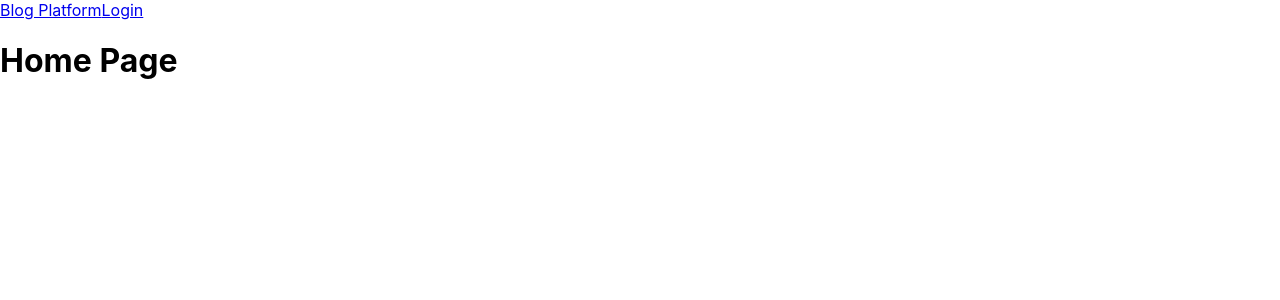
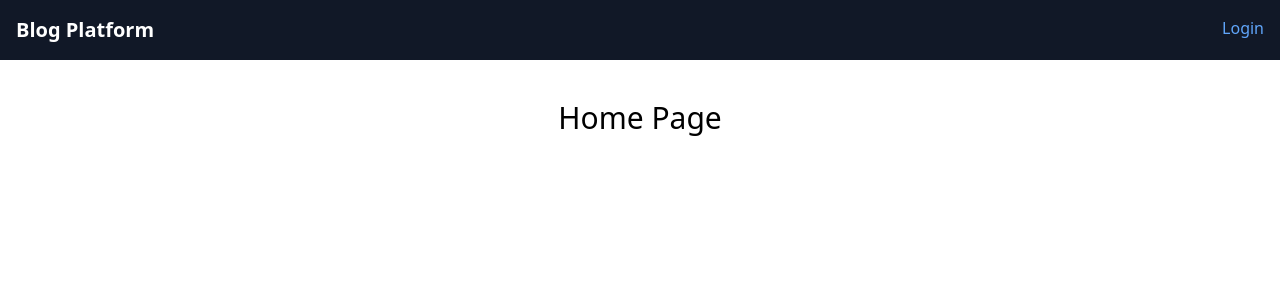
Before and after one commit to Sachithra03/personal-blog-platform, a React (Create React App) app in the folder frontend/: page / in a window 1280 px wide. Shown: the top 300 px of the page. Built offline with nearby package versions, Linux system fonts and the light colour scheme.

Commit message:
Update Tailwind CSS to version 3.4.18 and remove unused App.css file

```diff
--- a/frontend/package.json
+++ b/frontend/package.json
@@ -42,6 +42,6 @@
   "devDependencies": {
     "autoprefixer": "^10.4.22",
     "postcss": "^8.5.6",
-    "tailwindcss": "^4.1.17"
+    "tailwindcss": "^3.4.18"
   }
 }
--- /dev/null
+++ b/frontend/postcss.config.js
@@ -0,0 +1,6 @@
+module.exports = {
+  plugins: {
+    tailwindcss: {},
+    autoprefixer: {},
+  },
+}
--- a/frontend/src/App.css
+++ /dev/null
@@ -1,38 +0,0 @@
-.App {
-  text-align: center;
-}
-
-.App-logo {
-  height: 40vmin;
-  pointer-events: none;
-}
-
-@media (prefers-reduced-motion: no-preference) {
-  .App-logo {
-    animation: App-logo-spin infinite 20s linear;
-  }
-}
-
-.App-header {
-  background-color: #282c34;
-  min-height: 100vh;
-  display: flex;
-  flex-direction: column;
-  align-items: center;
-  justify-content: center;
-  font-size: calc(10px + 2vmin);
-  color: white;
-}
-
-.App-link {
-  color: #61dafb;
-}
-
-@keyframes App-logo-spin {
-  from {
-    transform: rotate(0deg);
-  }
-  to {
-    transform: rotate(360deg);
-  }
-}
--- a/frontend/src/index.css
+++ b/frontend/src/index.css
@@ -1,4 +1,9 @@
-body {
+@tailwind base;
+@tailwind components;
+@tailwind utilities;
+
+
+/* body {
   margin: 0;
   font-family: -apple-system, BlinkMacSystemFont, 'Segoe UI', 'Roboto', 'Oxygen',
     'Ubuntu', 'Cantarell', 'Fira Sans', 'Droid Sans', 'Helvetica Neue',
@@ -10,4 +15,4 @@
 code {
   font-family: source-code-pro, Menlo, Monaco, Consolas, 'Courier New',
     monospace;
-}
+} */
--- /dev/null
+++ b/frontend/tailwind.config.js
@@ -0,0 +1,10 @@
+/** @type {import('tailwindcss').Config} */
+module.exports = {
+  content: [
+    "./src/**/*.{js,jsx,ts,tsx}",
+  ],
+  theme: {
+    extend: {},
+  },
+  plugins: [],
+}
```
Also changed, not shown: 1 other file (tests, documents, lock files or other folders).
